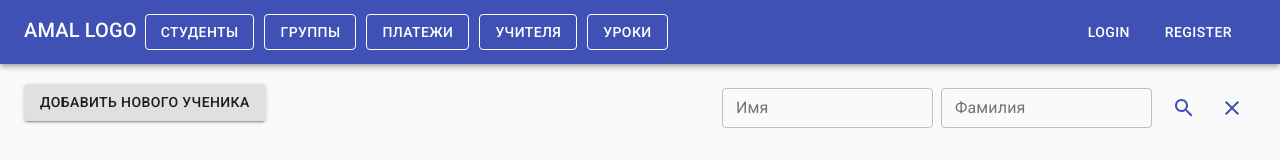
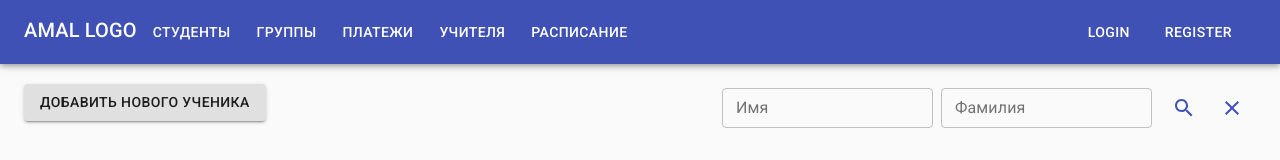
Before and after one commit to xx3u/amal_frontend, a React (Create React App) app: page / in a window 1280 px wide. Shown: the top 160 px of the page. Built offline with nearby package versions, Linux system fonts and the light colour scheme; no server answers.

Commit message:
создано dropdown menu по расписанию

```diff
--- a/src/components/Layout/Header.js
+++ b/src/components/Layout/Header.js
@@ -1,6 +1,6 @@
-import React from 'react';
+import React, { useState } from 'react';
 import { makeStyles } from '@material-ui/core/styles';
-import { AppBar, Toolbar, Typography, Button, Grid } from '@material-ui/core';
+import { AppBar, Toolbar, Typography, Button, Grid, Menu, MenuItem } from '@material-ui/core';
 import { Link } from 'react-router-dom';
 
 const useStyles = makeStyles((theme) => ({
@@ -21,6 +21,17 @@ const useStyles = makeStyles((theme) => ({
 
 const Header = () => {
   const classes = useStyles();
+
+  const [anchorEl, setAnchorEl] = useState(null);
+
+  const handleClick = (event) => {
+    setAnchorEl(event.currentTarget);
+  };
+
+  const handleClose = () => {
+    setAnchorEl(null);
+  };
+
   return (
     <AppBar position='static'>
       <Toolbar>
@@ -31,39 +42,27 @@ const Header = () => {
             </Typography>
           </Grid>
           <Grid container item xs={9}>
-            <Button
-              component={Link}
-              to='/admin-app/students'
-              color='inherit'
-              variant='outlined'
-              className={classes.btn}
-            >
-              СТУДЕНТЫ
+            <Button component={Link} to='/admin-app/students' color='inherit' className={classes.btn}>
+              Студенты
             </Button>
-            <Button component={Link} to='/admin-app/groups' color='inherit' variant='outlined' className={classes.btn}>
+            <Button component={Link} to='/admin-app/groups' color='inherit' className={classes.btn}>
               Группы
             </Button>
-            <Button
-              component={Link}
-              to='/admin-app/payments'
-              color='inherit'
-              variant='outlined'
-              className={classes.btn}
-            >
+            <Button component={Link} to='/admin-app/payments' color='inherit' className={classes.btn}>
               Платежи
             </Button>
-            <Button
-              component={Link}
-              to='/admin-app/teachers'
-              color='inherit'
-              variant='outlined'
-              className={classes.btn}
-            >
+            <Button component={Link} to='/admin-app/teachers' color='inherit' className={classes.btn}>
               Учителя
             </Button>
-            <Button component={Link} to='/admin-app/lessons' color='inherit' variant='outlined' className={classes.btn}>
-              Уроки
+            <Button aria-controls='simple-menu' aria-haspopup='true' onClick={handleClick} color='inherit'>
+              Расписание
             </Button>
+            <Menu id='simple-menu' anchorEl={anchorEl} keepMounted open={Boolean(anchorEl)} onClose={handleClose}>
+              <MenuItem component={Link} to='/admin-app/lessons'>
+                Раписание по Группам
+              </MenuItem>
+              <MenuItem onClick={handleClose}>Расписание по Учителям</MenuItem>
+            </Menu>
           </Grid>
           <Grid item>
             <Button color='inherit' className={classes.menuButton}>
```
